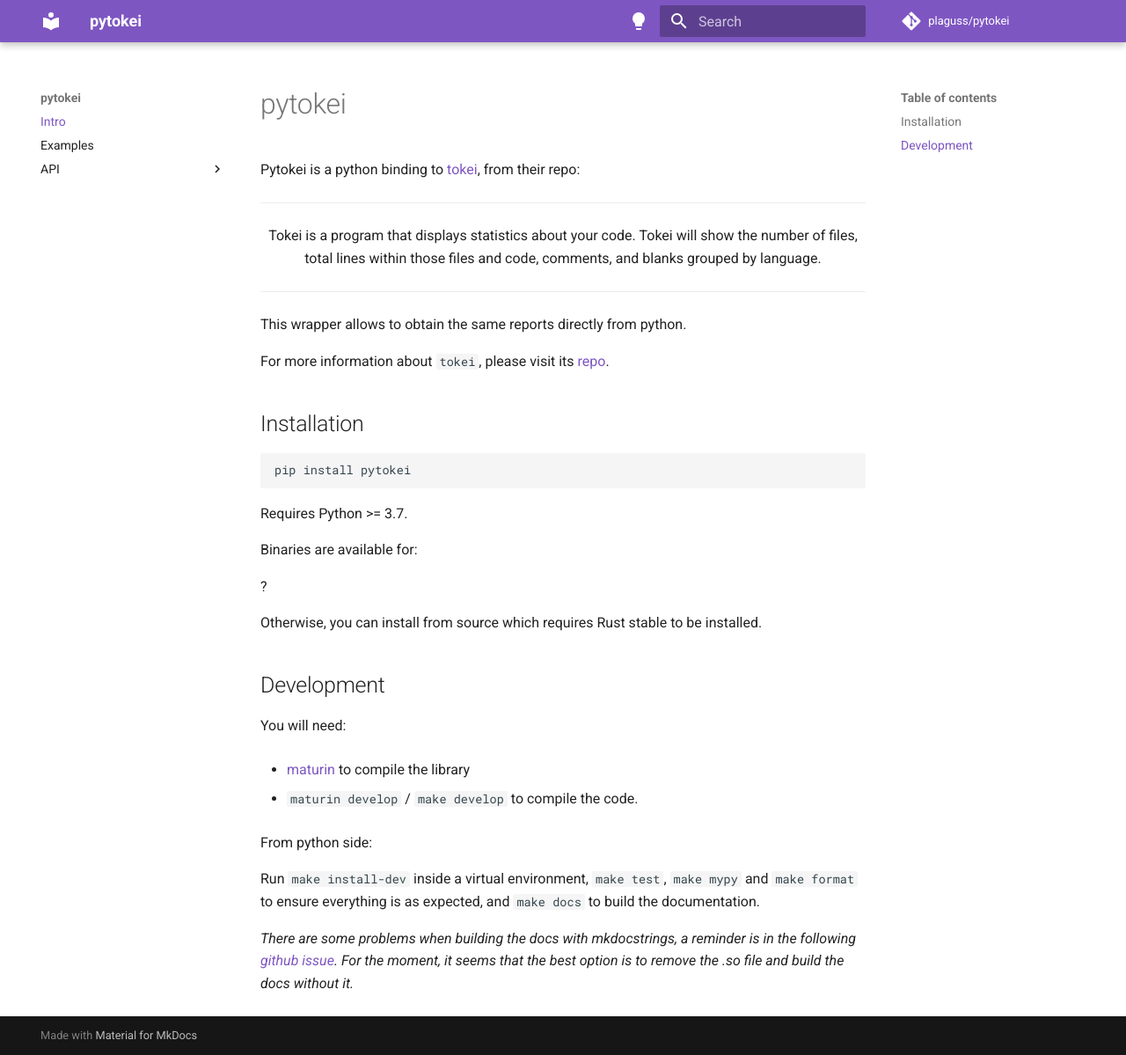
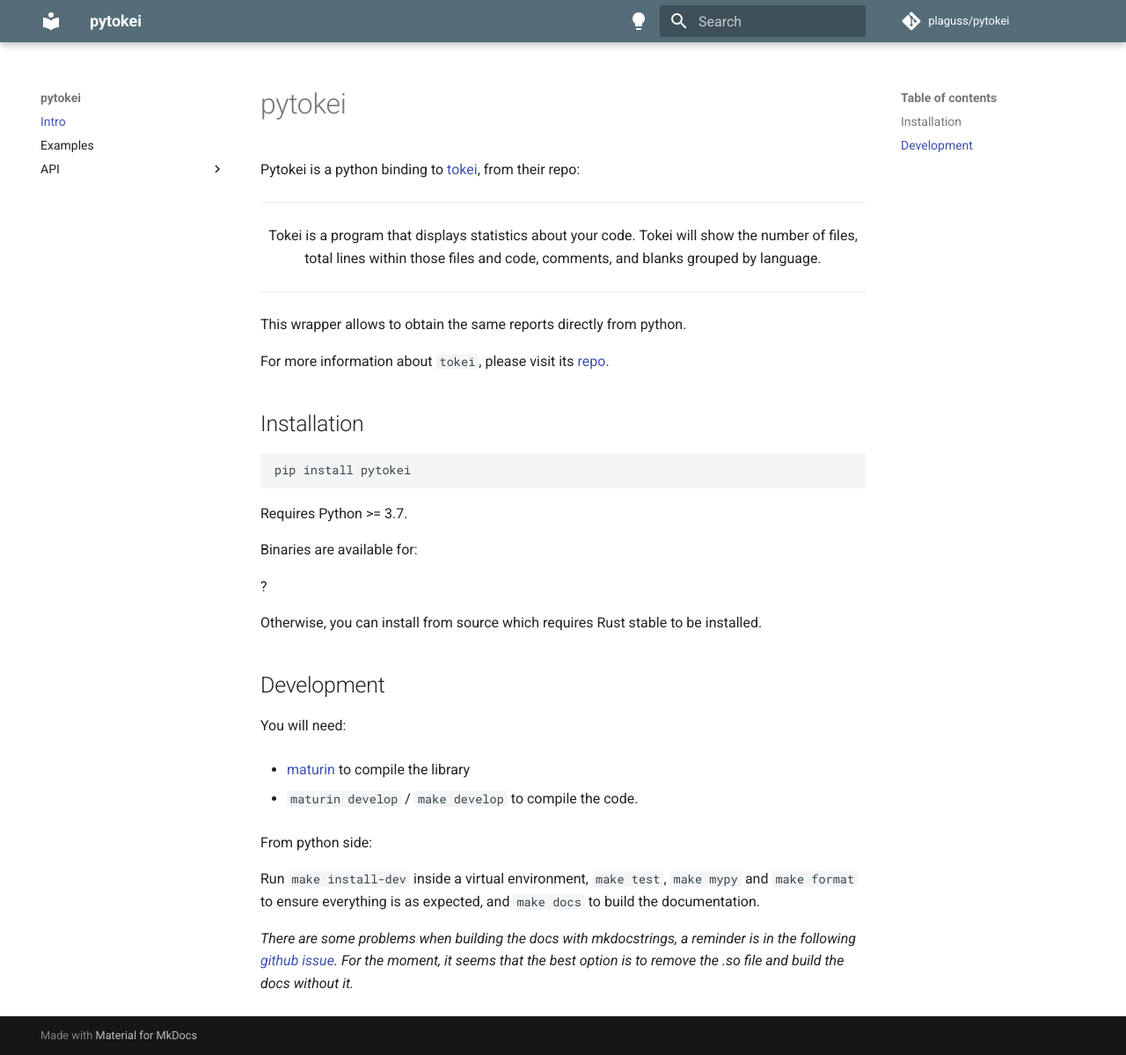
Before and after one commit to plaguss/pytokei, an MkDocs documentation site: the page built from docs/index.md, in a window 1280 px wide and 1199 px high. Shown: the whole window at 88% size. Built offline with MkDocs 1.6.1 and Material for MkDocs 9.7.7, drawn with Linux system fonts in a browser that asks for light colours; comment, search, counter and statistics services are not loaded.

Commit message:
feat: changed colors and md filename

```diff
--- a/mkdocs.yml
+++ b/mkdocs.yml
@@ -6,15 +6,15 @@
   name: "material"
   palette:
     - scheme: default
-      primary: deep purple
-      accent: green
+      primary: blue grey
+      accent: orange
       toggle:
         icon: material/lightbulb
         name: Switch to dark mode
 
     - scheme: slate
-      primary: deep purple
-      accent: green
+      primary: blue grey
+      accent: orange
       toggle:
         icon: material/lightbulb
         name: Switch to light mode
@@ -59,7 +59,7 @@
 
 nav:
     - Intro: index.md
-    - Examples: examples.md
+    - Examples: usage.md
     - API:
         - api/config.md
         - api/language_type.md
```
